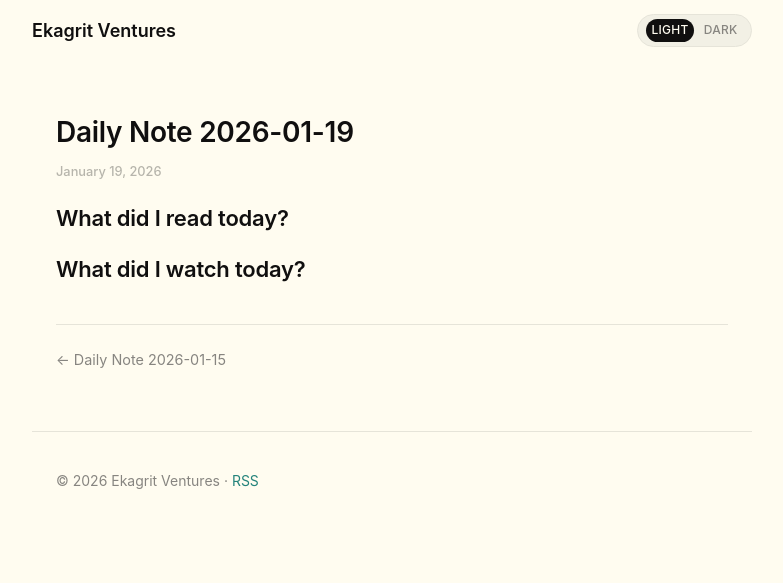
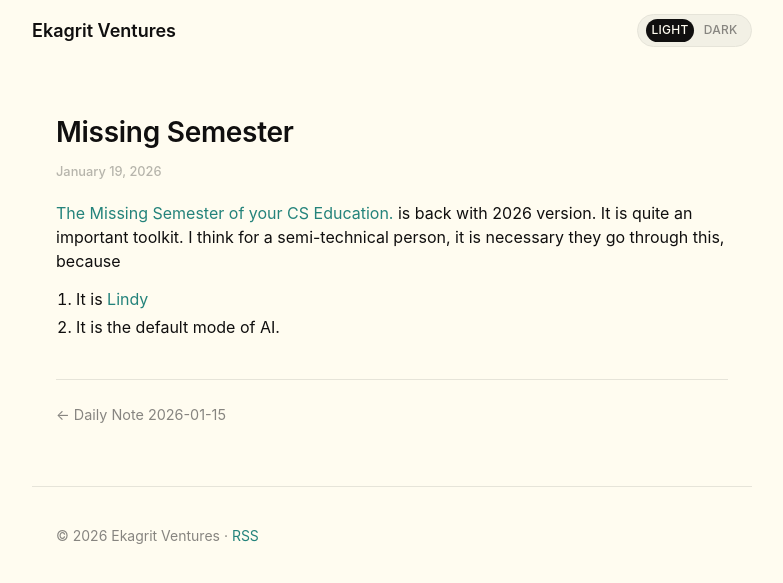
Before and after one commit to ekagritventures/ekagritventures.github.io, a Jekyll site: the page built from _posts/2026/January/2026-01-19-.md, in a window 1280 px wide. Shown: the top 583 px of the page, without its empty margins (248-1031 px from the left). Built offline with Jekyll 4.4.1, drawn with Linux system fonts in a browser that asks for light colours.

Commit message:
blog update: 2026-01-19 22:48:05

```diff
--- a/_posts/2026/January/2026-01-19-.md
+++ b/_posts/2026/January/2026-01-19-.md
@@ -1,14 +1,14 @@
 ---
 layout: post
-title: Daily Note 2026-01-19
-slug: daily-note-2026-Jan-19-19th
+title: Missing Semester
+slug: missing-semester
 date: 2026-01-19
 tags:
 published: true
 ---
 
 
-## What did I read today?
+[The Missing Semester of your CS Education.](https://missing.csail.mit.edu/2026/course-shell/) is back with 2026 version. It is quite an important toolkit. I think for a semi-technical person, it is necessary they go through this, because
 
-
-## What did I watch today?
+1. It is [[Lindy]]
+2. It is the default mode of AI.
```
Also changed, not shown: pages/Lindy.md (added, +10 -0 lines).
